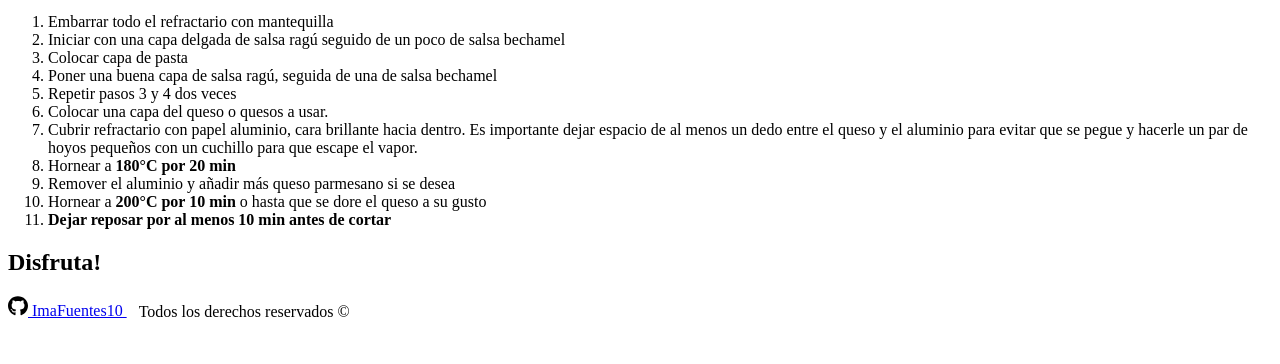
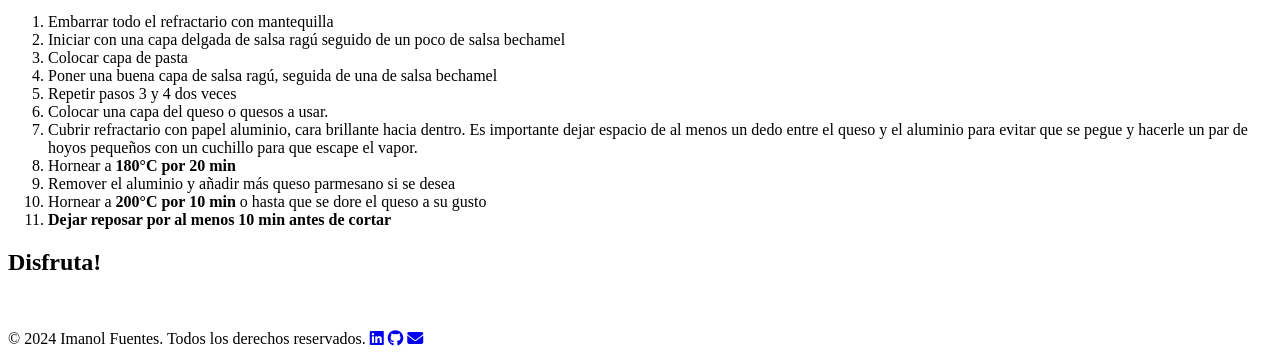
Before and after one commit to ImaFuentes10/FrontEnd1-imafuentes, a plain HTML site: page Receta/index.html in a window 1280 px wide. Shown: the part 2475-2839 px from the top of the page. Before the commit the page ends 2811 px from the top, so only its background shows below. Drawn offline with Linux system fonts and the light colour scheme.

Commit message:
Añado copyright a todas las páginas y doy úlitma revisión de limpieza

```diff
--- a/Receta/index.html
+++ b/Receta/index.html
@@ -5,14 +5,17 @@
     <meta charset="UTF-8" />
     <meta name="viewport" content="width=device-width, initial-scale=1.0" />
     <title>Receta Lasaña Boloñesa</title>
+
+    <!-- Font Awesome -->
+    <link rel="stylesheet" href="https://cdnjs.cloudflare.com/ajax/libs/font-awesome/6.6.0/css/all.min.css" />
 </head>
 
 <body>
     <header>
         <h1>Lasaña Boloñesa</h1>
         <figure>
-            <img src="https://alimentosdoria.com/wp-content/uploads/2023/06/Lasagna-Bolognesa.jpg"
-            alt="Lasaña Boloñesa" width="250" title="Lasaña Boloñesa">
+            <img src="https://alimentosdoria.com/wp-content/uploads/2023/06/Lasagna-Bolognesa.jpg" alt="Lasaña Boloñesa"
+                width="250" title="Lasaña Boloñesa">
         </figure>
         <nav>
             <p>
@@ -25,7 +28,8 @@
 
     <main>
         <section id="ingredientes">
-            <p>Esta receta es suficiente para preparar aproximadamente <span><b>dos refractarios con 8 pedazos de lasaña cada uno</b></span>.</p>
+            <p>Esta receta es suficiente para preparar aproximadamente <span><b>dos refractarios con 8 pedazos de lasaña
+                        cada uno</b></span>.</p>
             <h2>Ingredientes</h2>
             <ul>
                 <li>500 grms carne molida de ternera o res</li>
@@ -49,69 +53,81 @@
                 <li>Pasta de lasaña</li>
             </ul>
         </section>
+
         <section id="preparación">
             <h2>Preparación</h2>
             <h3><i>Passata casera:</i></h3>
             <figure>
-                <img src="https://www.recipetineats.com/uploads/2017/01/Tomato-Passata-1.jpg"
-                alt="Passatta" width="250" title="Passatta">
+                <img src="https://www.recipetineats.com/uploads/2017/01/Tomato-Passata-1.jpg" alt="Passatta" width="250"
+                    title="Passatta">
             </figure>
-            <p>Previo a iniciar preparación es importante tener lista una olla con agua hirviendo y un contenedor con agua con hielo.</p>
+            <p>Previo a iniciar preparación es importante tener lista una olla con agua hirviendo y un contenedor con
+                agua con hielo.</p>
             <ol>
                 <li>Marcar una cruz en el lado opuesto a la raíz de los tomates, sólo atravesando la piel</li>
                 <li>Sumergir tomates en agua hirviendo por 1-3 min, fijándose en que se empiece a separar la piel</li>
                 <li>Retirar e <span><b>inmediatamente poner en agua con hielos</b></span></li>
                 <li>Pelar los tomates y separar piel</li>
                 <li>Partir toamtes a la mitad y retirar semillas</li>
-                <li>Pasar la pulpa adherida a las semillas con un colador, aplastando con una cuchara para exrtraer lo más posible</li>
-                <li>Licuar lo extraído con el colador y el resto de la pulpa limpia de los tomates con un chorrito de agua</li>
+                <li>Pasar la pulpa adherida a las semillas con un colador, aplastando con una cuchara para exrtraer lo
+                    más posible</li>
+                <li>Licuar lo extraído con el colador y el resto de la pulpa limpia de los tomates con un chorrito de
+                    agua</li>
             </ol>
             <h3><i>Salsa Ragú o Boloñesa</i></h3>
             <figure>
-                <img src="https://unaitalianaenlacocina.es/wp-content/uploads/DSC_8583fir.jpg"
-                alt="Passatta" width="250" title="Passatta">
+                <img src="https://unaitalianaenlacocina.es/wp-content/uploads/DSC_8583fir.jpg" alt="Passatta"
+                    width="250" title="Passatta">
             </figure>
             <ol>
                 <li>Preparar "soffritto":</li>
                 <ul>
                     <li>Picar en cubos pequeños una cebolla, zanahoria (pelada) y apio</li>
-                    <li>Calentar olla a fuego medio alto con suficiente aceite de oliva para una capa delgada de la base</li>
+                    <li>Calentar olla a fuego medio alto con suficiente aceite de oliva para una capa delgada de la base
+                    </li>
                     <li>Sofreir cebolla hasta que esté traslúcida</li>
                     <li>Añadir zanahoria y apio y seguir cocinando</li>
                 </ul>
                 <li>Al estar los vegetales suaves, añadir 250 ml de vino tinto y dejar que reduzca</li>
-                <li>Añadir la carne y dejar cocer por completo. Aquí se puede sazonar una primera vez con sal y pimienta al gusto</li>
+                <li>Añadir la carne y dejar cocer por completo. Aquí se puede sazonar una primera vez con sal y pimienta
+                    al gusto</li>
                 <li>Añadir 250ml de vino tinto y dejar reducir</li>
-                <li>Abrir un espacio al centro de la olla y añadir pasta de tomate. Dejar que se cocine un poco y luego revolver.</li>
+                <li>Abrir un espacio al centro de la olla y añadir pasta de tomate. Dejar que se cocine un poco y luego
+                    revolver.</li>
                 <li>Añadir passata y dejar cocer hasta que cambie a un tono más oscuro</li>
                 <li>Añadir tomates, revolver e ir machacando poco a poco con la cuchara</li>
                 <li>Añadir 500-1,000 ml de agua. Dejar hervir y luego poner fuego medio bajo</li>
-                <li>Dejar cocinar destapado por <span><b>al menos 3 hrs</b></span>, agregando agua si se pone muy espesa</li>
-                <li>Rectificar sazón. Si es muy ácido se puede utilizar azúcar o bicarbonato de sodio para reducirlo</li>
-                <li>Al haber alcanzado la consistencia y sabor deseado se puede añadir un chorrito de leche. De hacerlo, dejar cocinar 5 min más y luego apagar</li>
+                <li>Dejar cocinar destapado por <span><b>al menos 3 hrs</b></span>, agregando agua si se pone muy espesa
+                </li>
+                <li>Rectificar sazón. Si es muy ácido se puede utilizar azúcar o bicarbonato de sodio para reducirlo
+                </li>
+                <li>Al haber alcanzado la consistencia y sabor deseado se puede añadir un chorrito de leche. De hacerlo,
+                    dejar cocinar 5 min más y luego apagar</li>
             </ol>
             <h3><i>Salsa Bechamel</i></h3>
             <figure>
-                <img src="https://imag.bonviveur.com/bechamel.jpg"
-                alt="Passatta" width="250" title="Passatta">
+                <img src="https://imag.bonviveur.com/bechamel.jpg" alt="Passatta" width="250" title="Passatta">
             </figure>
             <p>Antes de iniciar es importante calentar la leche a que esté tibia/caliente.</p>
             <ol>
                 <li>Agregar un chorrito de aceite de oliva y la mitad de la mantequilla en una olla a fuego medio</li>
                 <li>Sofreir media cebolla picada restante hasta que esté traslúcida</li>
                 <li>Añadir el resto de la mantequilla</li>
-                <li>Al haberse derretido, agregar la harina y cocinarla hasta que esté con un tono café claro en su totalidad</li>
-                <li>Añadir <span><b>poco a poco</b></span> la leche mientras se va mezclando, puede ayudar usar un globo</li>
+                <li>Al haberse derretido, agregar la harina y cocinarla hasta que esté con un tono café claro en su
+                    totalidad</li>
+                <li>Añadir <span><b>poco a poco</b></span> la leche mientras se va mezclando, puede ayudar usar un globo
+                </li>
                 <li>Continuar cocinando hasta que espese un poco menos que una crema</li>
                 <li>Sazonar con sal, pimienta y un toquecito de nuez moscada</li>
             </ol>
             <h3><i>Armado y horneado de la lasaña</i></h3>
             <figure>
-                <img src="https://www.recetasnestle.com.do/sites/default/files/inline-images/armas.jpg"
-                alt="Passatta" width="250" title="Passatta">
+                <img src="https://www.recetasnestle.com.do/sites/default/files/inline-images/armas.jpg" alt="Passatta"
+                    width="250" title="Passatta">
             </figure>
             <p>Se puede utilizar pasta precocida o hacer pasta desde cero. Video de como hacer pasta casera
-            <span><a href="https://www.youtube.com/watch?app=desktop&v=uuY3yZkaLWI" target="_blank">aquí</a></span>.</p>
+                <span><a href="https://www.youtube.com/watch?app=desktop&v=uuY3yZkaLWI" target="_blank">aquí</a></span>.
+            </p>
             <ol>
                 <li>Embarrar todo el refractario con mantequilla</li>
                 <li>Iniciar con una capa delgada de salsa ragú seguido de un poco de salsa bechamel</li>
@@ -119,7 +135,9 @@
                 <li>Poner una buena capa de salsa ragú, seguida de una de salsa bechamel</li>
                 <li>Repetir pasos 3 y 4 dos veces</li>
                 <li>Colocar una capa del queso o quesos a usar.</li>
-                <li>Cubrir refractario con papel aluminio, cara brillante hacia dentro. Es importante dejar espacio de al menos un dedo entre el queso y el aluminio para evitar que se pegue y hacerle un par de hoyos pequeños con un cuchillo para que escape el vapor.</li>
+                <li>Cubrir refractario con papel aluminio, cara brillante hacia dentro. Es importante dejar espacio de
+                    al menos un dedo entre el queso y el aluminio para evitar que se pegue y hacerle un par de hoyos
+                    pequeños con un cuchillo para que escape el vapor.</li>
                 <li>Hornear a <span><b>180°C por 20 min</b></span></li>
                 <li>Remover el aluminio y añadir más queso parmesano si se desea</li>
                 <li>Hornear a <span><b>200°C por 10 min</b></span> o hasta que se dore el queso a su gusto</li>
@@ -129,14 +147,19 @@
         </section>
     </main>
 
+    <br>
+
     <footer>
         <p>
-            <span><a href="https://github.com/ImaFuentes10" target="_blank">
-                    <img src="./img/github-brands-solid.svg" alt="GitHub" width="20"> ImaFuentes10
-                </a></span>
-            &nbsp;&nbsp;&nbsp;Todos los derechos reservados &#169
+            &#169 2024 Imanol Fuentes. Todos los derechos reservados.
+            <a href="https://www.linkedin.com/in/imanolfuentes/">
+                <i class="fa-brands fa-linkedin"></i></a>
+
+            <a href="https://github.com/ImaFuentes10" target="_blank">
+                <i class="fa-brands fa-github"></i></a>
+
+            <a href="mailto:ima.fuentes.c@gmail.com" target="_blank">
+                <i class="fa-solid fa-envelope"></i></a>
         </p>
     </footer>
 </body>
-
-</html>
```
Also changed, not shown: Clase-29-10-2024/mi-primer-html.html (+44 -4 lines), Hobbies/index.html (+14 -5 lines), Pagina-personal/index.html (+22 -4 lines), index.html (+12 -5 lines).
